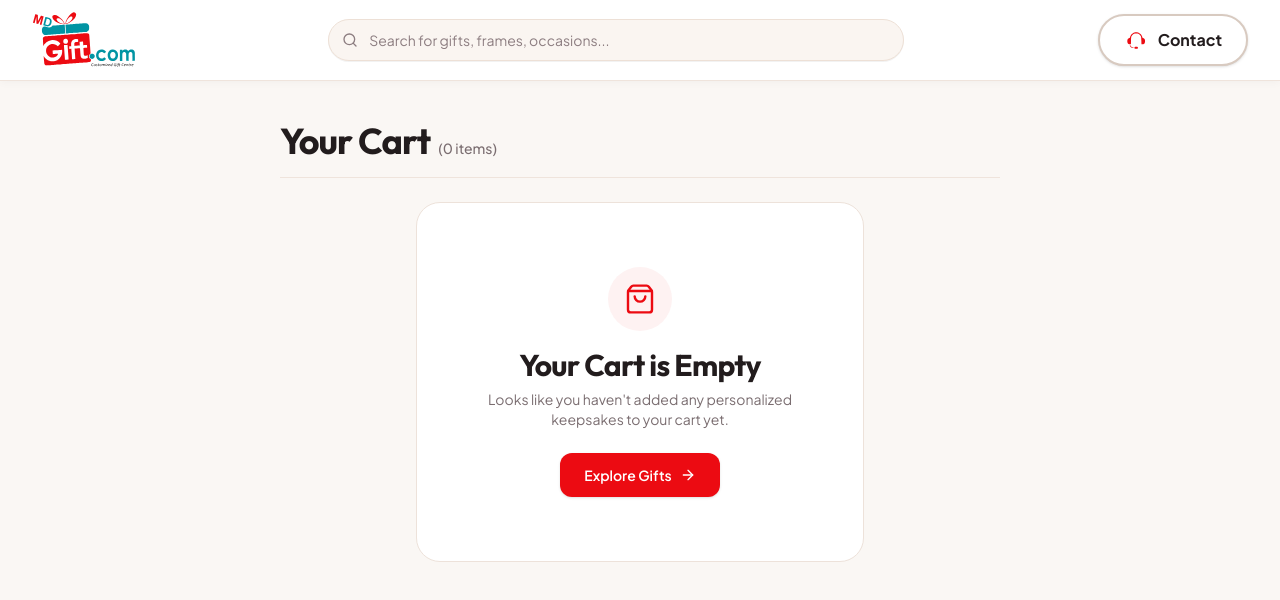
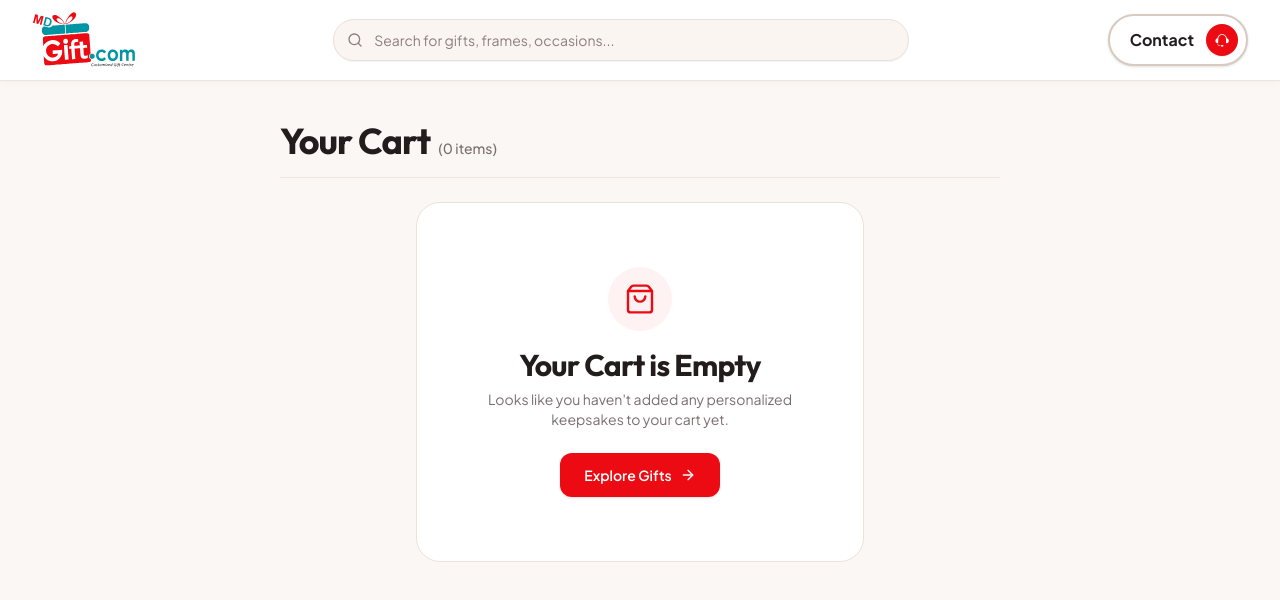
Before and after one commit to ShaikYakoub/md-gifts, a Next.js app: page /cart in a window 1280 px wide. Shown: the top 600 px of the page. Built offline with nearby package versions, Linux system fonts and the light colour scheme.

Commit message:
style(header): place Contact text on left and headset icon on right with circular red background

```diff
--- a/src/components/layout/Header.tsx
+++ b/src/components/layout/Header.tsx
@@ -37,12 +37,14 @@ export function Header() {
 
             <Link
               href="/contact"
-              className="inline-flex items-center gap-2 px-4.5 py-2.5 rounded-full bg-white hover:bg-[#FEF2F2] text-[#221C1D] hover:text-[#EC0B12] border-2 border-[#D8CAC0] hover:border-[#EC0B12] transition-all duration-200 shadow-sm hover:shadow-md active:scale-95 shrink-0 text-sm sm:text-base font-bold cursor-pointer"
+              className="inline-flex items-center gap-2 pl-4 pr-1.5 py-1.5 rounded-full bg-white hover:bg-[#FEF2F2] text-[#221C1D] hover:text-[#EC0B12] border-2 border-[#D8CAC0] hover:border-[#EC0B12] transition-all duration-200 shadow-sm hover:shadow-md active:scale-95 shrink-0 text-sm sm:text-base font-bold cursor-pointer group"
               aria-label="Contact Us"
               title="Contact Us"
             >
-              <CustomerSupportIcon className="w-5.5 h-5.5 text-[#EC0B12] transition-colors" />
               <span>Contact</span>
+              <span className="w-7 h-7 rounded-full bg-[#EC0B12] group-hover:bg-[#D0080E] text-white flex items-center justify-center transition-colors shrink-0 shadow-2xs">
+                <CustomerSupportIcon className="w-4 h-4 text-white" />
+              </span>
             </Link>
           </div>
 
@@ -106,12 +108,14 @@ export function Header() {
           {/* Contact Button on Right */}
           <Link
             href="/contact"
-            className="inline-flex items-center gap-2.5 px-6 py-3 rounded-full bg-white hover:bg-[#FEF2F2] text-[#221C1D] hover:text-[#EC0B12] border-2 border-[#D8CAC0] hover:border-[#EC0B12] transition-all duration-200 shadow-sm hover:shadow-md active:scale-95 shrink-0 text-base font-bold cursor-pointer"
+            className="inline-flex items-center gap-3 pl-5 pr-2 py-2 rounded-full bg-white hover:bg-[#FEF2F2] text-[#221C1D] hover:text-[#EC0B12] border-2 border-[#D8CAC0] hover:border-[#EC0B12] transition-all duration-200 shadow-sm hover:shadow-md active:scale-95 shrink-0 text-base font-bold cursor-pointer group"
             aria-label="Contact Us"
             title="Contact Us"
           >
-            <CustomerSupportIcon className="w-6 h-6 text-[#EC0B12] transition-colors" />
             <span>Contact</span>
+            <span className="w-8 h-8 rounded-full bg-[#EC0B12] group-hover:bg-[#D0080E] text-white flex items-center justify-center transition-colors shrink-0 shadow-2xs">
+              <CustomerSupportIcon className="w-4.5 h-4.5 text-white" />
+            </span>
           </Link>
         </div>
       </div>
```
